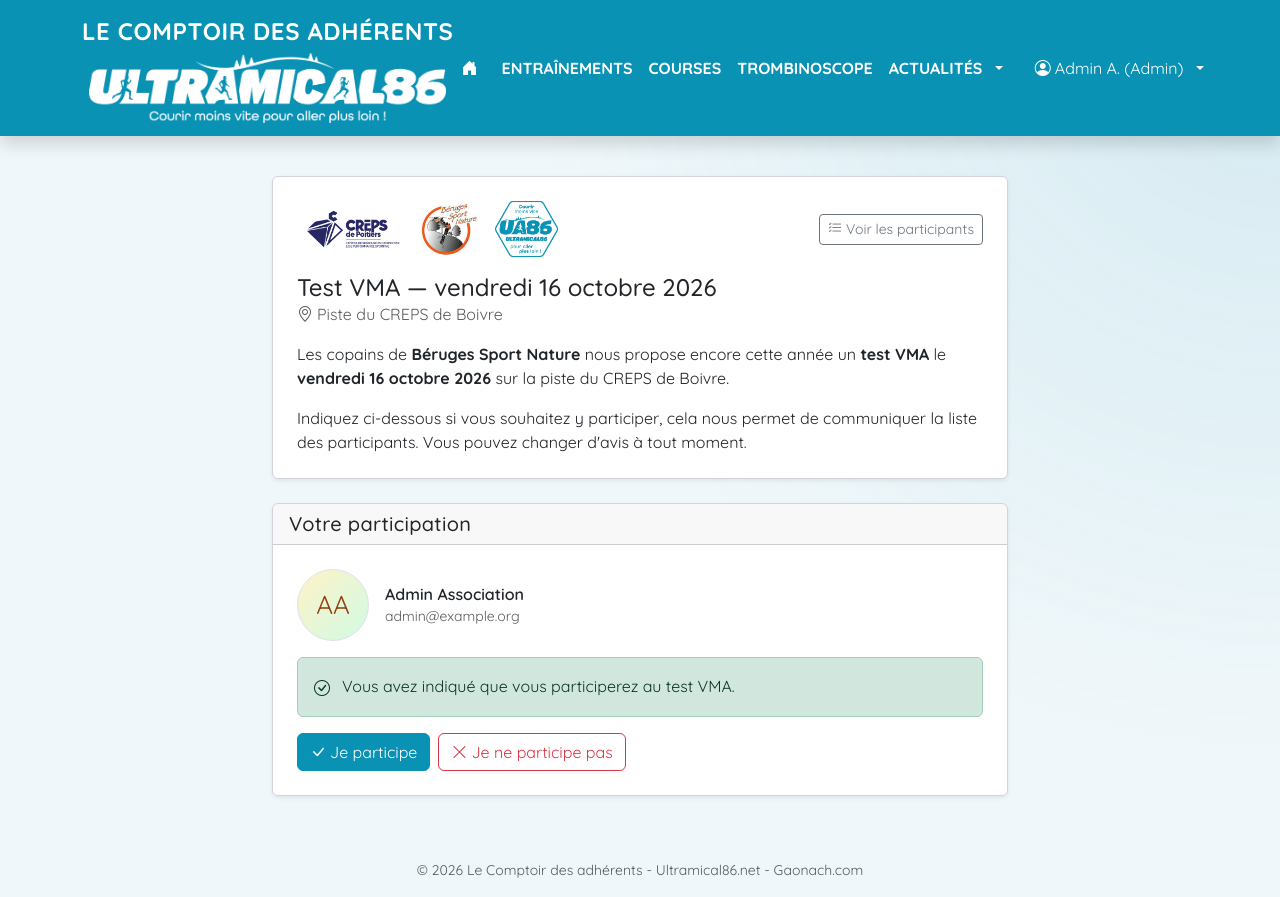
After one commit to gaodotcom/comptoirua86, a PHP site: page /index.php?page=test-vma-2026 in a window 1280 px wide. The commit adds this page. Run offline with PHP 8.4, Linux system fonts and the light colour scheme; a user stored in the database is signed in; data comes from the database, SQL or seed files in the repository; both versions use the stored data as it was after the commit; tables that the repository leaves empty hold one stand-in row (values such as "Sample post"); some libraries are stand-ins or nearby versions.

Commit message:
test VMA 2026

```diff
--- a/app/render.php
+++ b/app/render.php
@@ -46,6 +46,8 @@ function page_subdir(string $pageName): string
         'calendar' => 'calendar',
         'weekend-club-2027' => 'weekend-2027',
         'weekend-club-2027-inscrits' => 'weekend-2027',
+        'test-vma-2026' => 'test-vma-2026',
+        'test-vma-2026-inscrits' => 'test-vma-2026',
         'local-races-import' => 'local-races',
     ];
 
--- a/app/routes.php
+++ b/app/routes.php
@@ -48,6 +48,8 @@ function route_map(): array
         'calendar' => 'calendrier',
         'weekend-club-2027' => 'week-end-club-2027',
         'weekend-club-2027-inscrits' => 'week-end-club-2027-inscrits',
+        'test-vma-2026' => 'test-vma-2026',
+        'test-vma-2026-inscrits' => 'test-vma-2026-inscrits',
         'local-races-import' => 'import-calendrier-ffa',
     ];
 }
--- /dev/null
+++ b/app/test_vma_2026.php
@@ -0,0 +1,67 @@
+<?php
+
+declare(strict_types=1);
+
+/**
+ * Test VMA du vendredi 16 octobre 2026 (page ponctuelle).
+ *
+ * Test proposé par l'association Béruges Sport Nature sur la piste du CREPS de
+ * Boivre. Chaque adhérent connecté indique simplement s'il participe ou non ;
+ * un adhérent sans ligne n'a pas encore répondu.
+ */
+
+/**
+ * Réponse d'un adhérent au test VMA.
+ *
+ * @param int $memberId Identifiant de l'adhérent
+ *
+ * @return bool|null true = participe, false = a répondu non, null = pas encore répondu
+ */
+function get_test_vma_2026_answer(int $memberId): ?bool
+{
+    $stmt = app_pdo()->prepare('SELECT participates FROM test_vma_2026_participants WHERE member_id = :member_id LIMIT 1');
+    $stmt->execute(['member_id' => $memberId]);
+    $value = $stmt->fetchColumn();
+
+    return $value === false ? null : (int) $value === 1;
+}
+
+/**
+ * Enregistre la réponse d'un adhérent au test VMA. La date d'inscription n'est
+ * mise à jour que si la réponse change (elle sert à ordonner la liste).
+ *
+ * @param int  $memberId    Identifiant de l'adhérent
+ * @param bool $participate true pour participer, false pour refuser
+ *
+ * @return void
+ */
+function set_test_vma_2026_participation(int $memberId, bool $participate): void
+{
+    $stmt = app_pdo()->prepare(
+        'INSERT INTO test_vma_2026_participants (member_id, participates)
+         VALUES (:member_id, :participates)
+         ON DUPLICATE KEY UPDATE
+             created_at = IF(participates <> VALUES(participates), CURRENT_TIMESTAMP, created_at),
+             participates = VALUES(participates)'
+    );
+    $stmt->execute(['member_id' => $memberId, 'participates' => $participate ? 1 : 0]);
+}
+
+/**
+ * Liste des participants (du dernier inscrit au premier) avec leurs coordonnées.
+ *
+ * @return array<int, array<string, mixed>>
+ */
+function get_test_vma_2026_participants(): array
+{
+    $stmt = app_pdo()->query(
+        'SELECT p.member_id, p.created_at,
+                m.first_name, m.last_name, m.email, m.phone, m.photo_path
+         FROM test_vma_2026_participants p
+         INNER JOIN members m ON m.id = p.member_id
+         WHERE p.participates = 1
+         ORDER BY p.created_at DESC, p.id DESC'
+    );
+
+    return $stmt->fetchAll();
+}
--- /dev/null
+++ b/controllers/test-vma-2026/test-vma-2026.php
@@ -0,0 +1,24 @@
+<?php
+
+declare(strict_types=1);
+
+/**
+ * Test VMA du vendredi 16 octobre 2026 : chaque adhérent connecté indique
+ * s'il participe ou non (modifiable à tout moment).
+ */
+
+$memberId = (int) $user['id'];
+
+if ($_SERVER['REQUEST_METHOD'] === 'POST') {
+    require_valid_csrf('test-vma-2026');
+
+    $participate = ($_POST['participate'] ?? '') === '1';
+    set_test_vma_2026_participation($memberId, $participate);
+    set_flash('success', $participate ? 'Votre participation au test VMA est enregistrée.' : 'Vous ne participez pas au test VMA.');
+    redirect_to('test-vma-2026');
+}
+
+twig_render('pages/test-vma-2026/test-vma-2026.twig', [
+    'title' => 'Test VMA du 16 octobre 2026',
+    'answer' => get_test_vma_2026_answer($memberId),
+]);
--- a/index.php
+++ b/index.php
@@ -22,6 +22,7 @@ require __DIR__ . '/app/news.php';
 require __DIR__ . '/app/races.php';
 require __DIR__ . '/app/calendar.php';
 require __DIR__ . '/app/weekend_club_2027.php';
+require __DIR__ . '/app/test_vma_2026.php';
 require __DIR__ . '/app/local_races.php';
 require __DIR__ . '/app/uploads.php';
 require __DIR__ . '/app/helpers.php';
--- a/templates/pages/races/race-form.twig
+++ b/templates/pages/races/race-form.twig
@@ -14,11 +14,12 @@
                     <div class="row g-3">
                         <div class="col-md-6"><label class="form-label" for="start_date">Date de début</label><input class="form-control" type="date" id="start_date" name="start_date" value="{{ startDate }}" required></div>
                         <div class="col-md-6">
-                            <label class="form-label" for="end_date">Date de fin</label>
+                            <label class="form-label" for="end_date">Date de fin (facultatif)</label>
                             <div class="input-group">
                                 <input class="form-control" type="date" id="end_date" name="end_date" value="{{ endDate }}">
                                 <button class="btn btn-outline-secondary" type="button" id="end_date_clear_btn" title="Aucune date de fin"><i class="bi bi-x-lg"></i></button>
                             </div>
+                            <div class="form-text">À laisser vide si la course dure un seul jour.</div>
                         </div>
                     </div>
                     <div class="mb-3 mt-3"><label class="form-label" for="location">Lieu (facultatif)</label><input class="form-control" type="text" id="location" name="location" value="{{ location }}"></div>
--- /dev/null
+++ b/templates/pages/test-vma-2026/test-vma-2026.twig
@@ -0,0 +1,62 @@
+{% extends 'layout.twig' %}
+{% block content %}
+<div class="row justify-content-center">
+    <div class="col-xl-8">
+        <div class="card shadow-sm mb-4">
+            <div class="card-body p-4">
+                <div class="d-flex align-items-center justify-content-between gap-3 mb-3">
+                    <div class="d-flex align-items-center gap-2 min-w-0">
+                        <img src="{{ asset_url('public/img/vma-creps-logo.png') }}" alt="Logo CREPS de Poitiers" style="height:56px;width:auto;max-width:100%;">
+                        <img src="{{ asset_url('public/img/vma-bsn-logo.jpg') }}" alt="Logo Béruges Sport Nature" style="height:56px;width:auto;max-width:100%;">
+                        <img src="{{ asset_url('public/img/blason-ultramical86.png') }}" alt="Blason Ultramical86" style="height:56px;width:auto;max-width:100%;" class="ms-2">
+                    </div>
+                    <a href="{{ page_url('test-vma-2026-inscrits') }}" class="btn btn-outline-secondary btn-sm flex-shrink-0"><i class="bi bi-list-check"></i><span class="d-none d-md-inline ms-1">Voir les participants</span></a>
+                </div>
+                <div class="mb-3">
+                    <h1 class="h4 mb-0">Test VMA — vendredi 16 octobre 2026</h1>
+                    <p class="text-muted mb-0"><i class="bi bi-geo-alt me-1"></i>Piste du CREPS de Boivre</p>
+                </div>
+
+                <p>Les copains de <strong>Béruges Sport Nature</strong> nous propose encore cette année un <strong>test VMA</strong> le <strong>vendredi 16 octobre 2026</strong> sur la piste du CREPS de Boivre.</p>
+                <p class="mb-0">Indiquez ci-dessous si vous souhaitez y participer, cela nous permet de communiquer la liste des participants. Vous pouvez changer d'avis à tout moment.</p>
+            </div>
+        </div>
+
+        <div class="card shadow-sm mb-4">
+            <div class="card-header">
+                <h2 class="h5 mb-0">Votre participation</h2>
+            </div>
+            <div class="card-body p-4">
+                <div class="d-flex align-items-center gap-3 mb-3">
+                    {{ render_avatar(user, 72)|raw }}
+                    <div>
+                        <div class="fw-semibold">{{ user.first_name }} {{ user.last_name }}</div>
+                        <div class="text-muted small">{{ format_phone(user.phone) }}</div>
+                        <div class="text-muted small">{{ user.email }}</div>
+                    </div>
+                </div>
+
+                {% if answer is same as(true) %}
+                    <div class="alert alert-success">
+                        <i class="bi bi-check-circle me-1"></i>Vous avez indiqué que vous participerez au test VMA.
+                    </div>
+                {% elseif answer is same as(false) %}
+                    <div class="alert alert-secondary">
+                        <i class="bi bi-x-circle me-1"></i>Vous avez indiqué que vous ne participerez pas au test VMA.
+                    </div>
+                {% else %}
+                    <div class="alert alert-warning">
+                        <i class="bi bi-question-circle me-1"></i>Vous n'êtes pour le moment pas inscrit au test VMA. Merci d'indiquer votre réponse ci-dessous.
+                    </div>
+                {% endif %}
+
+                <form method="post" action="{{ page_url('test-vma-2026') }}" class="d-flex flex-wrap gap-2">
+                    <input type="hidden" name="csrf_token" value="{{ csrf_token() }}">
+                    <button class="btn {{ answer is same as(true) ? 'btn-success' : 'btn-outline-success' }}" type="submit" name="participate" value="1"><i class="bi bi-check-lg me-1"></i>Je participe</button>
+                    <button class="btn {{ answer is same as(false) ? 'btn-danger' : 'btn-outline-danger' }}" type="submit" name="participate" value="0"><i class="bi bi-x-lg me-1"></i>Je ne participe pas</button>
+                </form>
+            </div>
+        </div>
+    </div>
+</div>
+{% endblock %}
```
Also changed, not shown: controllers/test-vma-2026/test-vma-2026-inscrits.php (added, +49 -0 lines), database/migrations/2026-09-29_test_vma_2026.sql (added, +19 -0 lines), database/migrations/2026-09-29_test_vma_2026_answer.sql (added, +11 -0 lines), database/schema.sql (+12 -0 lines), templates/pages/test-vma-2026/test-vma-2026-inscrits.twig (added, +34 -0 lines), public/img/blason-ultramical86.png (added), public/img/vma-bsn-logo.jpg (added), public/img/vma-creps-logo.png (added).
